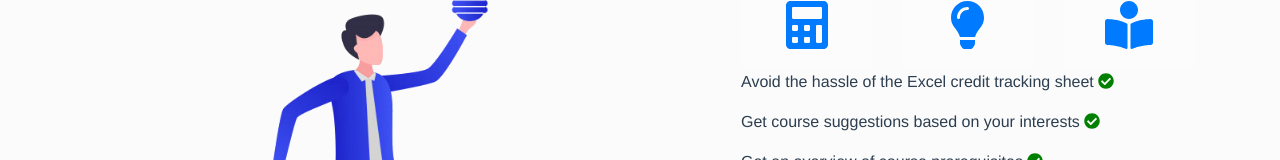
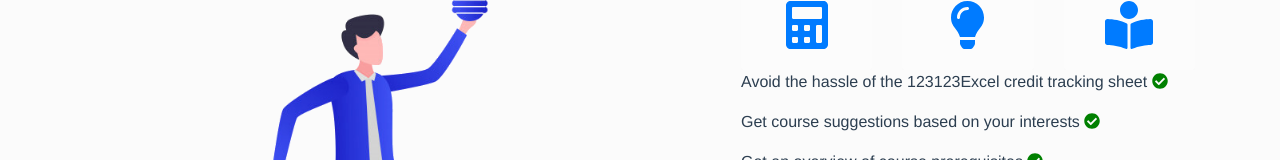
Before and after one commit to s34fu/WaterlooStudies, a Vue app: page / in a window 1280 px wide. Shown: the part 231-391 px from the top of the page. Built offline with nearby package versions, Linux system fonts and the light colour scheme.

Commit message:
test fork

```diff
--- a/src/views/Home.vue
+++ b/src/views/Home.vue
@@ -20,7 +20,7 @@
 							</div>
 						</div>
 						<div style="text-align: left">
-							<p>Avoid the hassle of the Excel credit tracking sheet <font-awesome-icon icon="check-circle" style="color: green" /> </p>
+							<p>Avoid the hassle of the 123123Excel credit tracking sheet <font-awesome-icon icon="check-circle" style="color: green" /> </p>
 							<p>Get course suggestions based on your interests <font-awesome-icon icon="check-circle" style="color: green" /></p>
 							<p>Get an overview of course prerequisites <font-awesome-icon icon="check-circle" style="color: green" /> </p>
 						</div>
```
